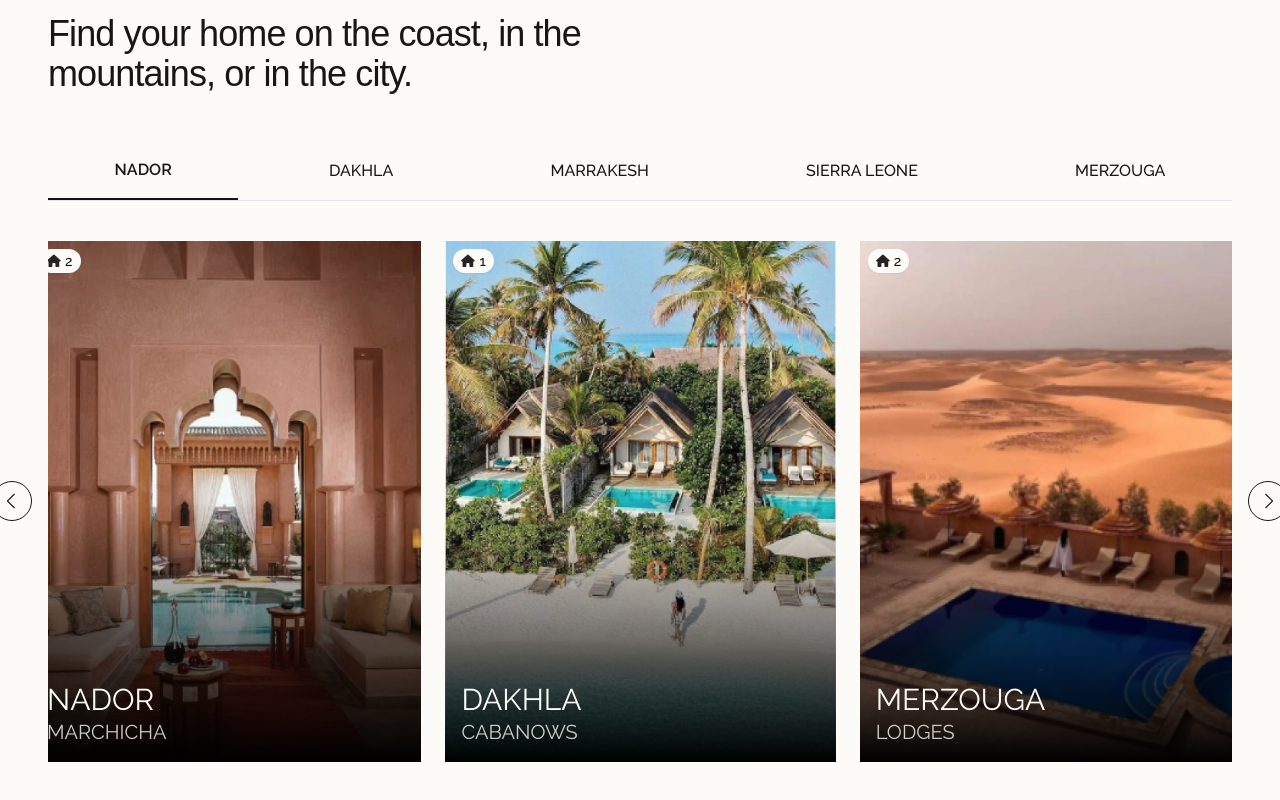
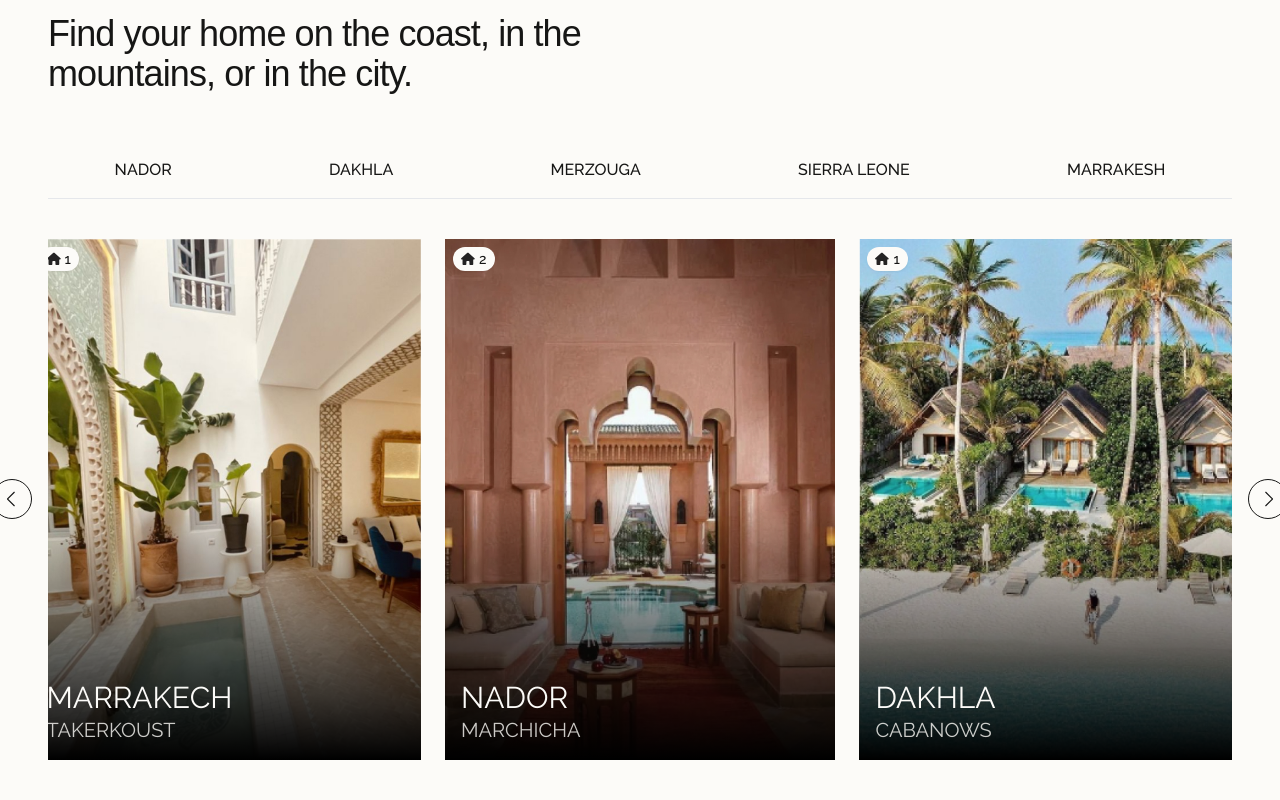
Before and after one commit to itriliving/website, a Next.js app: page /become-a-member in a window 1280 px wide. Shown: the part 1946-2746 px from the top of the page. Built offline with nearby package versions, Linux system fonts and the light colour scheme; a web font is replaced by a local one.

Commit message:
minor modifications

```diff
--- a/src/app/layout.js
+++ b/src/app/layout.js
@@ -2,6 +2,7 @@ import { Raleway } from 'next/font/google';
 import './globals.css';
 import Header from '../components/header';
 import Footer from '../components/footer';
+import GoToTop from '@/components/common/go-to-top';
 
 const raleway = Raleway({ subsets: ['latin'] });
 
@@ -22,6 +23,7 @@ export default function RootLayout({ children }) {
 				<Header />
 				{children}
 				<Footer />
+        <GoToTop />
 			</body>
 		</html>
 	);
--- a/src/components/become-a-member/pricing.js
+++ b/src/components/become-a-member/pricing.js
@@ -26,10 +26,10 @@ export default function Pricing() {
 						</div>
 					</div>
 				</div>
-				<div className="grid max-w-3xl w-full mx-auto">
+				<div className="grid max-w-4xl w-full mx-auto">
 					<div className="grid md:grid-cols-2 gap-6">
 						<div className="flex justify-center">
-							<div className="flex flex-col justify-between bg-medium px-4 py-6 w-full amd:max-w-md border-t-4 border-dark">
+							<div className="flex flex-col justify-between bg-medium px-4 py-6 w-full border-t-4 border-dark">
 								<div className="flex xl:justify-between gap-x-4">
 									<div className="bg-dark w-[45px] h-[45px] flex items-center justify-center">
 										<Image
@@ -96,7 +96,7 @@ export default function Pricing() {
 							</div>
 						</div>
 						<div className="flex justify-center">
-							<div className="flex flex-col justify-between bg-medium px-4 py-6 w-full amd:max-w-md border-t-4 border-brand-yellow">
+							<div className="flex flex-col justify-between bg-medium px-4 py-6 w-full border-t-4 border-brand-yellow">
 								<div className="flex xl:justify-between gap-x-4">
 									<div className="bg-dark w-[45px] h-[45px] flex items-center justify-center">
 										<Image
--- /dev/null
+++ b/src/components/common/go-to-top.js
@@ -0,0 +1,24 @@
+'use client';
+
+export default function GoToTop() {
+
+	function handleClick() {
+		window.scrollTo({ top: 0, behavior: 'smooth' });
+	}
+
+	return (
+		<button
+			onClick={handleClick}
+			className="fixed bottom-4 right-8 lg:bottom-8 lg:right-12 opacity-40 hover:opacity-100 transition-opacity"
+		>
+			<svg
+				className="h-10 w-10 md:h-12 md:w-12 lg:h-14 lg:w-14"
+				xmlns="http://www.w3.org/2000/svg"
+				fill="currentColor"
+				viewBox="0 0 16 16"
+			>
+				<path d="M16 8A8 8 0 1 0 0 8a8 8 0 0 0 16 0m-7.5 3.5a.5.5 0 0 1-1 0V5.707L5.354 7.854a.5.5 0 1 1-.708-.708l3-3a.5.5 0 0 1 .708 0l3 3a.5.5 0 0 1-.708.708L8.5 5.707z" />
+			</svg>
+		</button>
+	);
+}
--- a/src/components/common/locations-section/carousel.js
+++ b/src/components/common/locations-section/carousel.js
@@ -1,21 +1,10 @@
 'use client';
-import useEmblaCarousel from 'embla-carousel-react';
+
 import Card from './card';
-import Autoplay from 'embla-carousel-autoplay';
 import ArrowLeft from './arrow-left';
 import ArrowRight from './arrow-right';
-import { useCallback } from 'react';
 
-export default function Carousel() {
-	const [emblaRef, emblaApi] = useEmblaCarousel({ loop: true }, [Autoplay()]);
-
-	const scrollPrev = useCallback(() => {
-		if (emblaApi) emblaApi.scrollPrev();
-	}, [emblaApi]);
-
-	const scrollNext = useCallback(() => {
-		if (emblaApi) emblaApi.scrollNext();
-	}, [emblaApi]);
+export default function Carousel({emblaRef, scrollPrev, scrollNext}) {
 
 	return (
 		<div className="relative">
@@ -36,7 +25,7 @@ export default function Carousel() {
 						state={'under consideration'}
 					/>
 					<Card
-						count={2}
+						count={1}
 						city={'Merzouga'}
 						secondTitle={'Lodges'}
 						image="/img/locations/location-img3.jpg"
@@ -47,6 +36,13 @@ export default function Carousel() {
 						city={'Sierra leone'}
 						secondTitle={'resort'}
 						image="/img/locations/location-img4.jpg"
+						state={'under consideration'}
+					/>
+					<Card
+						count={1}
+						city={'Marrakech'}
+						secondTitle={'Takerkoust'}
+						image="/img/locations/location-img5.jpg"
 						state={'under consideration'}
 					/>
 				</div>
--- a/src/components/common/locations-section/cities.js
+++ b/src/components/common/locations-section/cities.js
@@ -1,73 +1,28 @@
-import React from 'react'
+'use client';
+import { useState, useEffect } from 'react';
 
-export default function Cities() {
-  return (
-		<div
-			class="flex gap-6 -mx-6 px-6 my-10 border-b border-extra-light overflow-x-auto no-scrollbar sm:mx-0 sm:px-0"
-			role="tablist"
-			aria-orientation="horizontal"
-		>
-			<button
-				class="py-4 uppercase shrink-0 grow font-medium text-sm xl:text-base data-[selected]:border-b-2 data-[selected]:border-dark data-[selected]:font-semibold data-[selected]:text-dark data-[not-selected]:text-light focus:outline-none hover:text-dark"
-				id="headlessui-tabs-tab-:r7k:"
-				role="tab"
-				type="button"
-				aria-selected="true"
-				tabindex="0"
-				data-headlessui-state="selected"
-				aria-controls="headlessui-tabs-panel-:r7u:"
-				data-selected=""
-			>
+export default function Cities({ scrollNext, scrollPrev }) {
+	const [selected, setSelected] = useState(0);
+
+	useEffect(() => {});
+
+	return (
+		<div className="flex gap-6 -mx-6 px-6 my-10 border-b border-extra-light overflow-x-auto no-scrollbar sm:mx-0 sm:px-0">
+			<button className="py-4 uppercase shrink-0 grow font-medium text-sm xl:text-base data-[selected]:border-b-2 data-[selected]:border-dark data-[selected]:font-semibold data-[selected]:text-dark data-[not-selected]:text-light focus:outline-none hover:text-dark">
 				Nador
 			</button>
-			<button
-				class="py-4 uppercase shrink-0 grow font-medium text-sm xl:text-base data-[selected]:border-b-2 data-[selected]:border-dark data-[selected]:font-semibold data-[selected]:text-dark data-[not-selected]:text-light focus:outline-none hover:text-dark"
-				id="headlessui-tabs-tab-:r7m:"
-				role="tab"
-				type="button"
-				aria-selected="false"
-				tabindex="-1"
-				data-headlessui-state=""
-				aria-controls="headlessui-tabs-panel-:r80:"
-			>
+			<button className="py-4 uppercase shrink-0 grow font-medium text-sm xl:text-base data-[selected]:border-b-2 data-[selected]:border-dark data-[selected]:font-semibold data-[selected]:text-dark data-[not-selected]:text-light focus:outline-none hover:text-dark">
 				Dakhla
 			</button>
-			<button
-				class="py-4 uppercase shrink-0 grow font-medium text-sm xl:text-base data-[selected]:border-b-2 data-[selected]:border-dark data-[selected]:font-semibold data-[selected]:text-dark data-[not-selected]:text-light focus:outline-none hover:text-dark"
-				id="headlessui-tabs-tab-:r7o:"
-				role="tab"
-				type="button"
-				aria-selected="false"
-				tabindex="-1"
-				data-headlessui-state=""
-				aria-controls="headlessui-tabs-panel-:r82:"
-			>
+			<button className="py-4 uppercase shrink-0 grow font-medium text-sm xl:text-base data-[selected]:border-b-2 data-[selected]:border-dark data-[selected]:font-semibold data-[selected]:text-dark data-[not-selected]:text-light focus:outline-none hover:text-dark">
+				Merzouga
+			</button>
+			<button className="py-4 uppercase shrink-0 grow font-medium text-sm xl:text-base data-[selected]:border-b-2 data-[selected]:border-dark data-[selected]:font-semibold data-[selected]:text-dark data-[not-selected]:text-light focus:outline-none hover:text-dark">
+				Sierra leone
+			</button>
+			<button className="py-4 uppercase shrink-0 grow font-medium text-sm xl:text-base data-[selected]:border-b-2 data-[selected]:border-dark data-[selected]:font-semibold data-[selected]:text-dark data-[not-selected]:text-light focus:outline-none hover:text-dark">
 				Marrakesh
 			</button>
-			<button
-				class="py-4 uppercase shrink-0 grow font-medium text-sm xl:text-base data-[selected]:border-b-2 data-[selected]:border-dark data-[selected]:font-semibold data-[selected]:text-dark data-[not-selected]:text-light focus:outline-none hover:text-dark"
-				id="headlessui-tabs-tab-:r7q:"
-				role="tab"
-				type="button"
-				aria-selected="false"
-				tabindex="-1"
-				data-headlessui-state=""
-				aria-controls="headlessui-tabs-panel-:r84:"
-			>
-				Sierra leone
-			</button>
-			<button
-				class="py-4 uppercase shrink-0 grow font-medium text-sm xl:text-base data-[selected]:border-b-2 data-[selected]:border-dark data-[selected]:font-semibold data-[selected]:text-dark data-[not-selected]:text-light focus:outline-none hover:text-dark"
-				id="headlessui-tabs-tab-:r7s:"
-				role="tab"
-				type="button"
-				aria-selected="false"
-				tabindex="-1"
-				data-headlessui-state=""
-				aria-controls="headlessui-tabs-panel-:r86:"
-			>
-				Merzouga
-			</button>
 		</div>
-  );
+	);
 }
--- a/src/components/common/locations-section/index.js
+++ b/src/components/common/locations-section/index.js
@@ -1,11 +1,23 @@
-import Card from './card';
+'use client';
 import Cities from './cities';
 import Carousel from './carousel';
 import { Playfair } from 'next/font/google';
+import useEmblaCarousel from 'embla-carousel-react';
+import { useCallback } from 'react';
 
 const playfair = Playfair({ subsets: ['latin'] });
 
 export default function LocationsSection() {
+	const [emblaRef, emblaApi] = useEmblaCarousel({ loop: true });
+
+	const scrollPrev = useCallback(() => {
+		if (emblaApi) emblaApi.scrollPrev();
+	}, [emblaApi]);
+
+	const scrollNext = useCallback(() => {
+		if (emblaApi) emblaApi.scrollNext();
+	}, [emblaApi]);
+
 	return (
 		<section className="relative border-dark py-12 md:py-14 lg:py-16 xl:py-20 2xl:py-24 bg-transparent ">
 			<div className="mx-auto px-[6.67vw] sm:px-[12vw] md:px-10 lg:px-12 md:max-w-4xl lg:max-w-5xl xl:max-w-7xl 2xl:max-w-[96rem] ">
@@ -28,16 +40,13 @@ export default function LocationsSection() {
 					</div>
 				</div>
 				<div>
-					<Cities />
+					<Cities scrollNext={scrollNext} scrollPrev={scrollPrev} />
 					<div>
-						<Carousel />
-						{/* <Card
-              count={2}
-              city={'Tiflet'}
-              secondTitle={'9lawi'}
-              image="/img/big-hero.jpg"
-              state={'under construction'}
-            /> */}
+						<Carousel
+							emblaRef={emblaRef}
+							scrollPrev={scrollPrev}
+							scrollNext={scrollNext}
+						/>
 					</div>
 				</div>
 			</div>
--- a/src/components/home/cta-section-2.js
+++ b/src/components/home/cta-section-2.js
@@ -41,7 +41,7 @@ export default function CtaSection2() {
 									href={'/'}
 									className="font-semibold inline-flex items-center justify-center rounded-[3.125rem] active:outline-none active:duration-[50ms] focus:outline-none focus-visible:outline-none focus-visible:ring-2 focus-visible:ring-offset-2 cursor-pointer disabled:pointer-events-none disabled:opacity-40 ring-offset-transparent w-full transition-colors duration-[250ms] min-w-[10rem] text-base gap-2 px-6 py-[11px] text-dark border border-dark hover:bg-dark/5 active:bg-dark/10 focus-visible:ring-dark "
 								>
-									<span>NTE Book</span>
+									<span>NITE Book</span>
 								</Link>
 								<Link
 									href={'/become-a-member'}
--- a/src/components/home/hero-section.js
+++ b/src/components/home/hero-section.js
@@ -58,7 +58,7 @@ export default function HeroSection() {
 							href="#"
 							className="font-semibold inline-flex items-center justify-center rounded-[3.125rem] active:outline-none active:duration-[50ms] focus:outline-none focus-visible:outline-none focus-visible:ring-2 focus-visible:ring-offset-2 cursor-pointer disabled:pointer-events-none disabled:opacity-40 ring-offset-transparent transition-colors duration-[250ms] min-w-[10rem] text-base gap-2 px-6 py-[11px] text-dark border border-dark hover:bg-dark/5 active:bg-dark/10 focus-visible:ring-dark w-full 2xl:w-[calc(50%-0.5rem)]"
 						>
-							<span>NTE Book</span>
+							<span>NITE Book</span>
 						</a>
 						<Link
 							href="/become-a-member"
--- a/src/components/home/testimonials/carousel.js
+++ b/src/components/home/testimonials/carousel.js
@@ -46,10 +46,10 @@ export default function Carousel() {
 					/>
 				</div>
 			</div>
-			<button className="absolute left-14 bottom-0" onClick={scrollPrev}>
+			<button className="absolute left-2 lg:left-14 bottom-0" onClick={scrollPrev}>
 				<ArrowLeft />
 			</button>
-			<button className="absolute right-14 bottom-0" onClick={scrollNext}>
+			<button className="absolute right-2 lg:right-14 bottom-0" onClick={scrollNext}>
 				<ArrowRight />
 			</button>
 		</div>
```
Also changed, not shown: src/components/home/testimonials/carousel-slide.js (+7 -7 lines), public/img/kesh.jpg (added), public/img/locations/location-img5.jpg (added).
